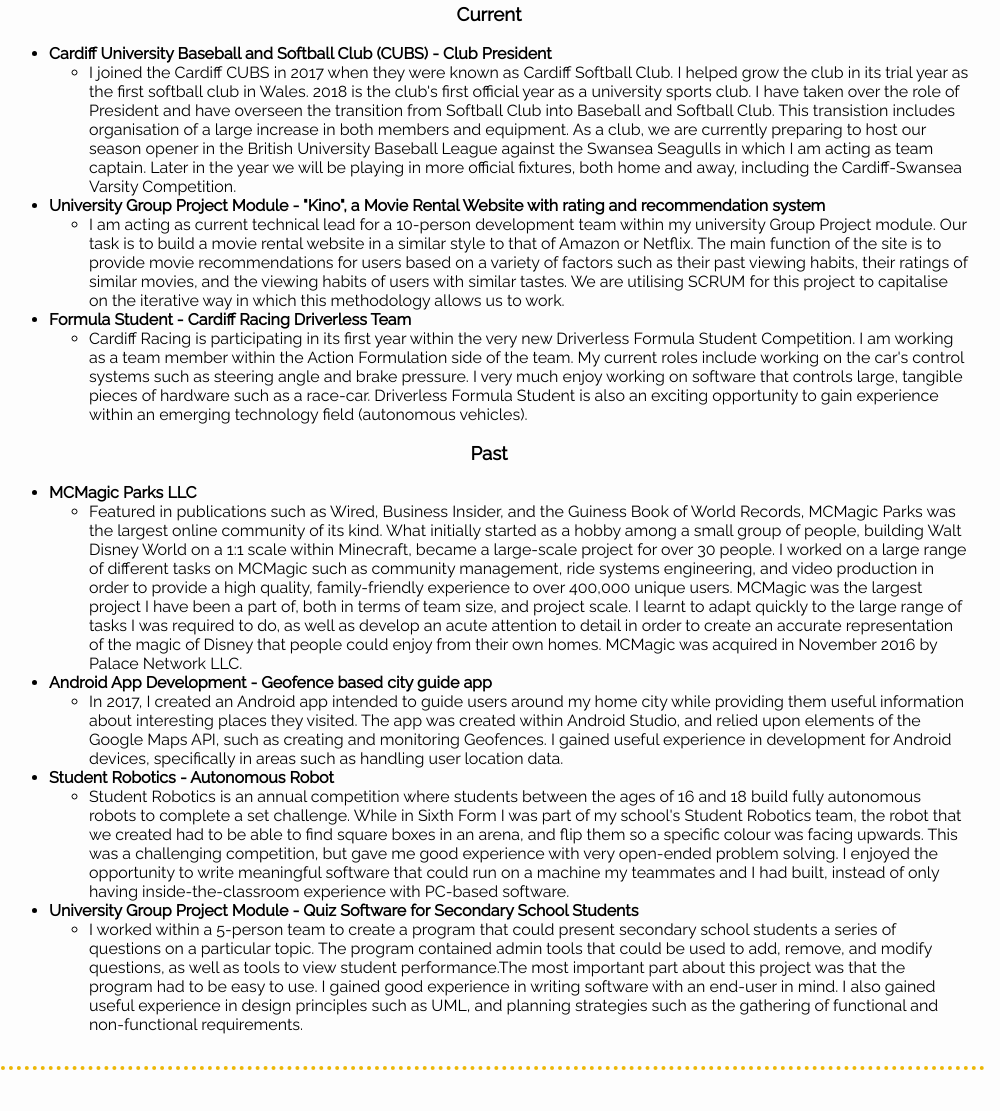
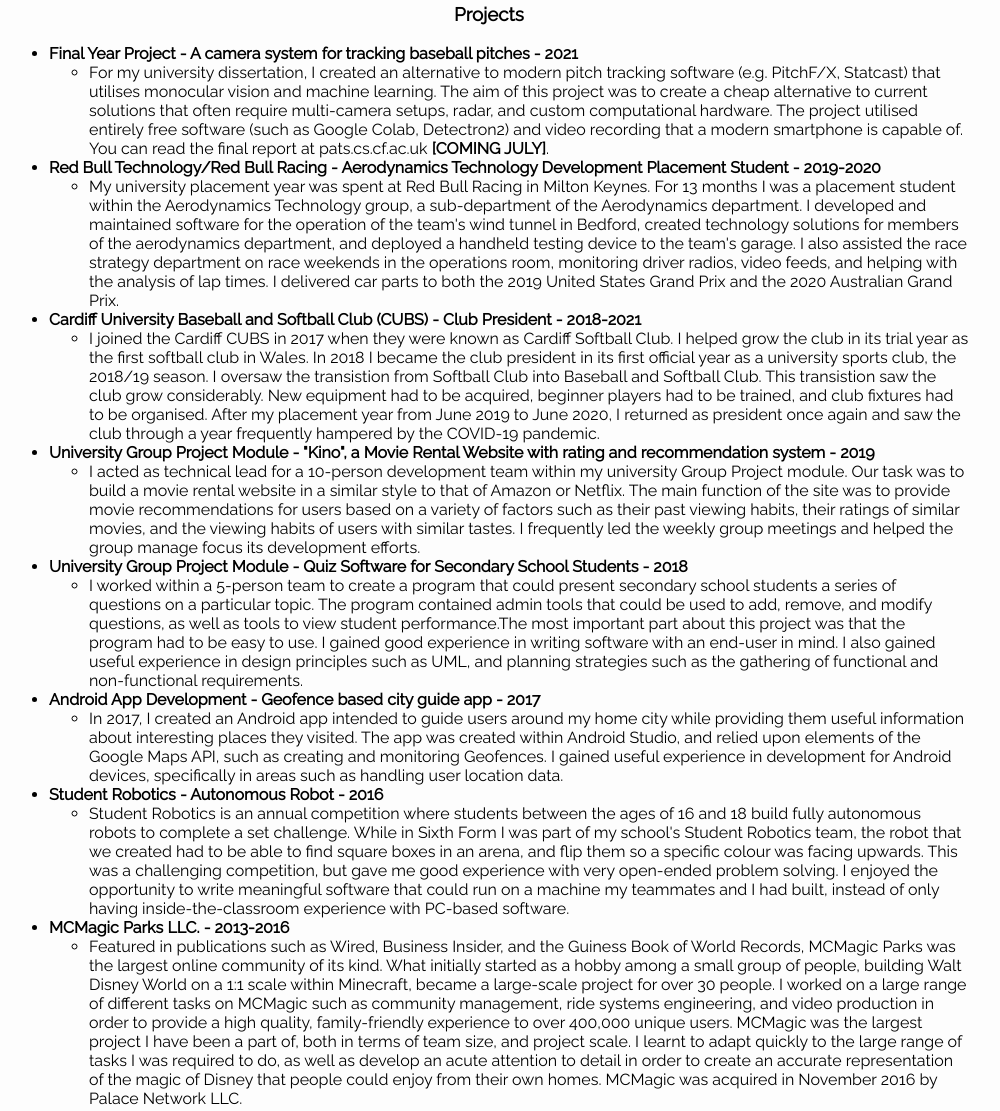
Before and after one commit to MindTheGap1/georgebrowning, a plain HTML site: page projects.html in a window 1280 px wide. Shown: the part 231-1342 px from the top of the page, without its empty margins (151-1151 px from the left). Before the commit the page ends 1309 px from the top, so only its background shows below. Drawn offline with Linux system fonts and the light colour scheme.

Commit message:
Manual update because GitHub dumb

```diff
--- a/projects.html
+++ b/projects.html
@@ -22,42 +22,78 @@
             <li><a href="mailto:george.browning258@gmail.com">Contact Me</a></li>
         </ul>
         <div class="wrapper">
-                <h3>Current</h3>
+                <h3>Projects</h3>
                 <ul id="whatido">
                         <li>
-                        <b>Cardiff University Baseball and Softball Club (CUBS) - Club President</b>
+                            <b>Final Year Project - A camera system for tracking baseball pitches - 2021</b>
                             <ul>
-                            <li>I joined the Cardiff CUBS in 2017 when they were known as Cardiff Softball Club. I helped grow the club in its trial year as the first softball club in Wales.
-                                2018 is the club's first official year as a university sports club. I have taken over the role of President and have overseen the transition from Softball Club into Baseball and Softball Club. This transistion includes
-                                organisation of a large increase in both members and equipment. As a club, we are currently preparing to host our season opener in the British University Baseball League against the Swansea Seagulls
-                                in which I am acting as team captain. Later in the year we will be playing in more official fixtures, both home and away, including the Cardiff-Swansea Varsity Competition.
+                                <li>For my university dissertation, I created an alternative to modern pitch tracking software (e.g. PitchF/X, Statcast) that utilises monocular vision and machine learning. The aim of this project was to create a cheap
+                                    alternative to current solutions that often require multi-camera setups, radar, and custom computational hardware. The project utilised entirely free software (such as Google Colab, Detectron2) and video recording that a modern smartphone is capable of.
+                                    You can read the final report at pats.cs.cf.ac.uk <b>[COMING JULY]</b>.
                                 </li>
                             </ul>
                         </li>
                         <li>
-                        <b>University Group Project Module - "Kino", a Movie Rental Website with rating and recommendation system</b>
+                            <b>Red Bull Technology/Red Bull Racing - Aerodynamics Technology Development Placement Student - 2019-2020</b>
                             <ul>
-                            <li>I am acting as current technical lead for a 10-person development team within my university Group Project module. Our task is to build a movie rental website in a similar
-                                style to that of Amazon or Netflix. The main function of the site is to provide movie recommendations for users based on a variety of factors such as their past viewing habits,
-                                their ratings of similar movies, and the viewing habits of users with similar tastes. We are utilising SCRUM for this project to capitalise on the iterative way in which this
-                                methodology allows us to work.
+                                <li>My university placement year was spent at Red Bull Racing in Milton Keynes. For 13 months I was a placement student within the Aerodynamics Technology group, a sub-department of the Aerodynamics department.
+                                    I developed and maintained software for the operation of the team's wind tunnel in Bedford, created technology solutions for members of the aerodynamics department, and deployed a handheld testing device to
+                                    the team's garage. I also assisted the race strategy department on race weekends in the operations room, monitoring driver radios, video feeds, and helping with the analysis of lap times. I delivered car parts
+                                    to both the 2019 United States Grand Prix and the 2020 Australian Grand Prix.
                                 </li>
                             </ul>
                         </li>
                         <li>
-                        <b>Formula Student - Cardiff Racing Driverless Team</b>
+                            <b>Cardiff University Baseball and Softball Club (CUBS) - Club President - 2018-2021</b>
                             <ul>
-                            <li>Cardiff Racing is participating in its first year within the very new Driverless Formula Student Competition. I am working as a team member within the Action Formulation side
-                                of the team. My current roles include working on the car's control systems such as steering angle and brake pressure. I very much enjoy working on software that controls large,
-                                tangible pieces of hardware such as a race-car. Driverless Formula Student is also an exciting opportunity to gain experience within an emerging technology field (autonomous vehicles).
+                                <li>I joined the Cardiff CUBS in 2017 when they were known as Cardiff Softball Club. I helped grow the club in its trial year as the first softball club in Wales.
+                                    In 2018 I became the club president in its first official year as a university sports club, the 2018/19 season. I oversaw the transistion from Softball Club into Baseball and Softball Club. This transistion saw
+                                    the club grow considerably. New equipment had to be acquired, beginner players had to be trained, and club fixtures had to be organised. After my placement year from June 2019 to June 2020, I returned
+                                    as president once again and saw the club through a year frequently hampered by the COVID-19 pandemic.
                                 </li>
                             </ul>
                         </li>
+                        <li>
+                            <b>University Group Project Module - "Kino", a Movie Rental Website with rating and recommendation system - 2019</b>
+                            <ul>
+                                <li>I acted as technical lead for a 10-person development team within my university Group Project module. Our task was to build a movie rental website in a similar
+                                    style to that of Amazon or Netflix. The main function of the site was to provide movie recommendations for users based on a variety of factors such as their past viewing habits,
+                                    their ratings of similar movies, and the viewing habits of users with similar tastes. I frequently led the weekly group meetings and helped the group manage focus its development efforts.
+                                </li>
                             </ul>
-                <h3>Past</h3>
-                <ul id="whatido">
+                        </li>
                         <li>
-                            <b>MCMagic Parks LLC</b>
+                            <b>University Group Project Module - Quiz Software for Secondary School Students - 2018</b>
+                            <ul>
+                                <li>I worked within a 5-person team to create a program that could present secondary school students a series of questions on a particular topic. The program contained admin tools
+                                    that could be used to add, remove, and modify questions, as well as tools to view student performance.The most important part about this project was that the program had to be
+                                    easy to use. I gained good experience in writing software with an end-user in mind. I also gained useful experience in design principles such as UML, and planning strategies such as the
+                                    gathering of functional and non-functional requirements.
+                                </li>
+                            </ul>
+                        </li>
+                        <li>
+                            <b>Android App Development - Geofence based city guide app - 2017</b>
+                            <ul>
+                                <li>In 2017, I created an Android app intended to guide users around my home city while providing them useful information about interesting places they visited. The app was created
+                                    within Android Studio, and relied upon elements of the Google Maps API, such as creating and monitoring Geofences. I gained useful experience in development for Android devices,
+                                    specifically in areas such as handling user location data.
+                                </li>
+                            </ul>
+                        </li>
+                        <li>
+                            <b>Student Robotics - Autonomous Robot - 2016</b>
+                            <ul>
+                                <li>Student Robotics is an annual competition where students between the ages of 16 and 18 build fully autonomous robots to complete a set challenge. While in Sixth Form I was part
+                                    of my school's Student Robotics team, the robot that we created had to be able to find square boxes in an arena, and flip them so a specific colour was facing upwards. This was
+                                    a challenging competition, but gave me good experience with very open-ended problem solving. I enjoyed the opportunity to write meaningful software that could run on
+                                    a machine my teammates and I had built, instead of only having inside-the-classroom experience with PC-based software.
+                                </li>
+                            </ul>
+                        </li>
+
+                        <li>
+                            <b>MCMagic Parks LLC. - 2013-2016</b>
                             <ul>
                                 <li>Featured in publications such as Wired, Business Insider, and the Guiness Book of World Records, MCMagic Parks was the largest online community of its kind. What
                                     initially started as a hobby among a small group of people, building Walt Disney World on a 1:1 scale within Minecraft, became a large-scale project for over 30 people.
@@ -68,35 +104,6 @@
                                 </li>
                             </ul>
                         </li>
-                        <li>
-                            <b>Android App Development - Geofence based city guide app</b>
-                            <ul>
-                                <li>In 2017, I created an Android app intended to guide users around my home city while providing them useful information about interesting places they visited. The app was created
-                                    within Android Studio, and relied upon elements of the Google Maps API, such as creating and monitoring Geofences. I gained useful experience in development for Android devices,
-                                    specifically in areas such as handling user location data.
-                                </li>
-                            </ul>
-                        </li>
-                        <li>
-                            <b>Student Robotics - Autonomous Robot</b>
-                            <ul>
-                                <li>Student Robotics is an annual competition where students between the ages of 16 and 18 build fully autonomous robots to complete a set challenge. While in Sixth Form I was part
-                                    of my school's Student Robotics team, the robot that we created had to be able to find square boxes in an arena, and flip them so a specific colour was facing upwards. This was
-                                    a challenging competition, but gave me good experience with very open-ended problem solving. I enjoyed the opportunity to write meaningful software that could run on
-                                    a machine my teammates and I had built, instead of only having inside-the-classroom experience with PC-based software.
-                                </li>
-                            </ul>
-                        </li>
-                        <li>
-                            <b>University Group Project Module - Quiz Software for Secondary School Students</b>
-                            <ul>
-                                <li>I worked within a 5-person team to create a program that could present secondary school students a series of questions on a particular topic. The program contained admin tools
-                                    that could be used to add, remove, and modify questions, as well as tools to view student performance.The most important part about this project was that the program had to be
-                                    easy to use. I gained good experience in writing software with an end-user in mind. I also gained useful experience in design principles such as UML, and planning strategies such as the
-                                    gathering of functional and non-functional requirements.
-                                </li>
-                            </ul>
-                        </li>
                     </ul>
         </div>
     </body>
```
Lines whose indentation alone changed are shown as unchanged.
